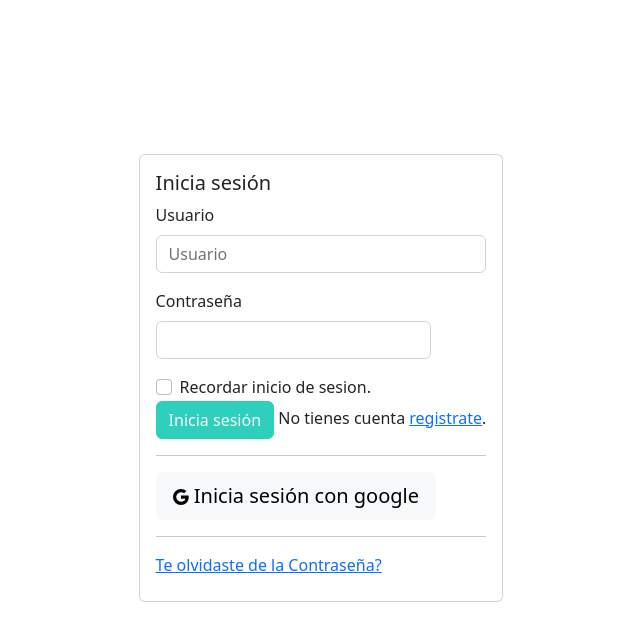
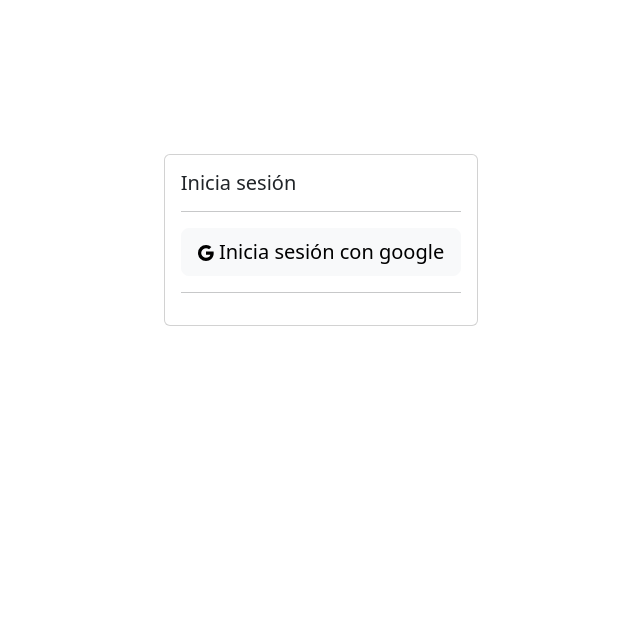
Before and after one commit to M4rioV0/API_DatosSensores, a Django app: page / in a window 1280 px wide. Shown: the top 641 px of the page, without its empty margins (319-959 px from the left). Run offline with Django 4.2, Linux system fonts and the light colour scheme; some libraries are stand-ins or nearby versions.

Commit message:
sp eliminado y cambios en el sn

```diff
--- a/API_prueba/templates/sign_in.html
+++ b/API_prueba/templates/sign_in.html
@@ -27,27 +27,6 @@
                     <div class="col-md-8" style="width: fit-content;">
                         <div class="card-body">
                             <h5 class="card-title">Inicia sesión</h5>
-                            <div class="mb-3">
-                                <label for="exampleFormControlInput1" class="form-label">Usuario</label>
-                                <input type="text" class="form-control" id="exampleFormControlInput1"
-                                    placeholder="Usuario">
-                            </div>
-                            <div class="mb-3">
-                                <label for="inputPassword" class="form-label">Contraseña</label>
-                                <div class="col-sm-10">
-                                    <input type="password" class="form-control" id="inputPassword">
-                                </div>
-                            </div>
-                            <div class="form-check">
-                                <input class="form-check-input" type="checkbox" value="" id="flexCheckDefault">
-                                <label class="form-check-label" for="flexCheckDefault">
-                                    Recordar inicio de sesion.
-                                </label>
-                            </div>
-                            <input class="btn btn-primary btn-outline-light" type="submit" value="Inicia sesión"
-                                style="border-color: #2ecfbc; background-color: #2ecfbc; text-decoration-color: white;">
-                            <label for="exampleFormControlInput1" class="form-label">No tienes cuenta <a
-                                    href="#">registrate</a>.</label>
                             <hr>
                             <form action="{% provider_login_url "google" %}">
                                 <button type="submit" class="btn btn-light btn-lg btn-block">
@@ -61,8 +40,6 @@
                                 </button>
                             </form>
                             <hr>
-                            <label for="exampleFormControlInput1" class="form-label"><a
-                                href="#">Te olvidaste de la Contraseña?</a></label>
                         </div>
                     </div>
                 </div>
```
Also changed, not shown: API_prueba/templates/sign_up.html (deleted, +0 -58 lines).
